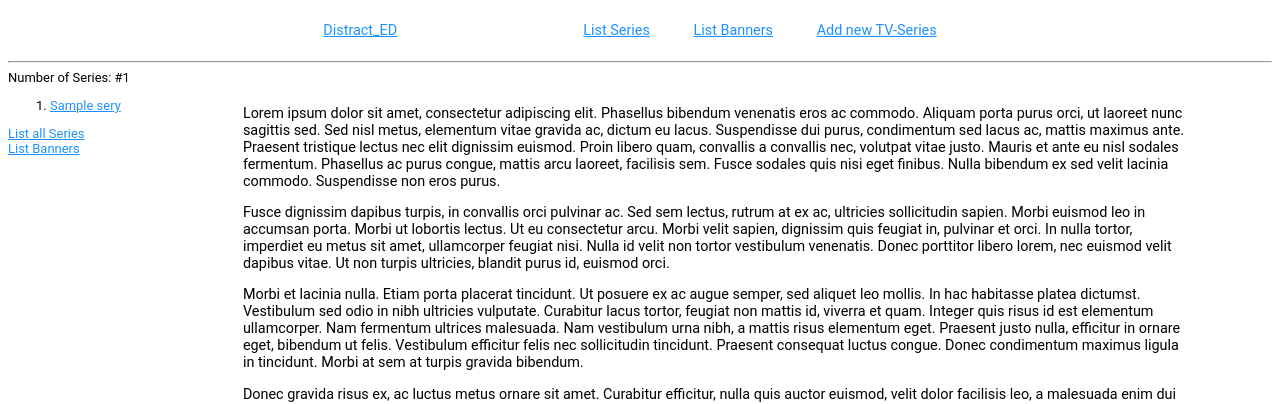
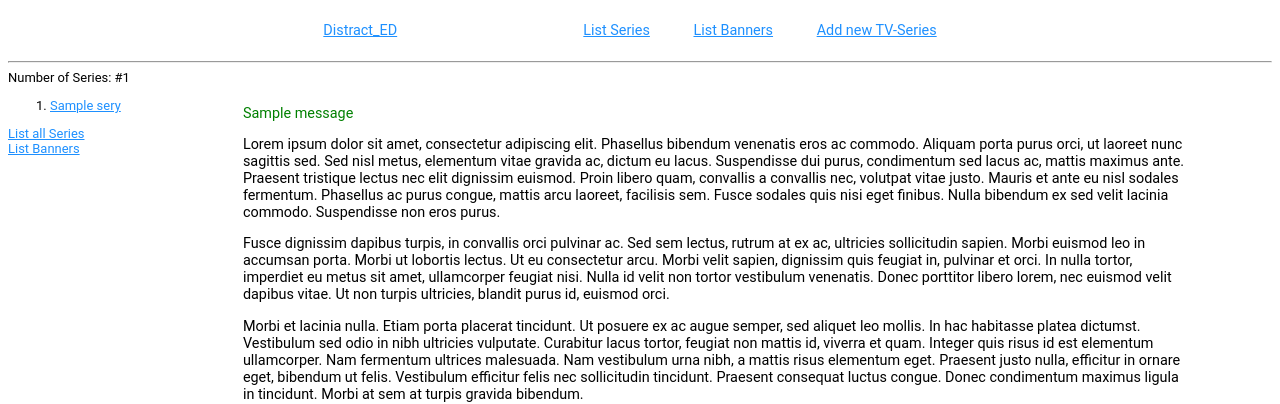
Before and after one commit to kalliknuddel/db_distracted, a Django app: page /distracted/ in a window 1280 px wide. Shown: the top 404 px of the page. Run offline with Django 3.2, Linux system fonts and the light colour scheme; tables that the repository leaves empty hold one stand-in row (values such as "Sample post"); one stand-in notice (Sample message) is shown.

Commit message:
[template] Added Django Messages to index template

```diff
--- a/distracted/templates/distracted/index.html
+++ b/distracted/templates/distracted/index.html
@@ -6,6 +6,14 @@
 {% block content %}
 
 <div class="index-content">
+
+        {% if messages %}
+            {% for message in messages %}
+                <p style="color: green;">{{ message }}</p>
+            {% endfor %}
+        {% endif %}
+
+
 <p>Lorem ipsum dolor sit amet, consectetur adipiscing elit. Phasellus bibendum venenatis eros ac commodo. Aliquam porta purus orci, ut laoreet nunc sagittis sed. Sed nisl metus, elementum vitae gravida ac, dictum eu lacus. Suspendisse dui purus, condimentum sed lacus ac, mattis maximus ante. Praesent tristique lectus nec elit dignissim euismod. Proin libero quam, convallis a convallis nec, volutpat vitae justo. Mauris et ante eu nisl sodales fermentum. Phasellus ac purus congue, mattis arcu laoreet, facilisis sem. Fusce sodales quis nisi eget finibus. Nulla bibendum ex sed velit lacinia commodo. Suspendisse non eros purus.
 </p>
 <p>Fusce dignissim dapibus turpis, in convallis orci pulvinar ac. Sed sem lectus, rutrum at ex ac, ultricies sollicitudin sapien. Morbi euismod leo in accumsan porta. Morbi ut lobortis lectus. Ut eu consectetur arcu. Morbi velit sapien, dignissim quis feugiat in, pulvinar et orci. In nulla tortor, imperdiet eu metus sit amet, ullamcorper feugiat nisi. Nulla id velit non tortor vestibulum venenatis. Donec porttitor libero lorem, nec euismod velit dapibus vitae. Ut non turpis ultricies, blandit purus id, euismod orci.
```
